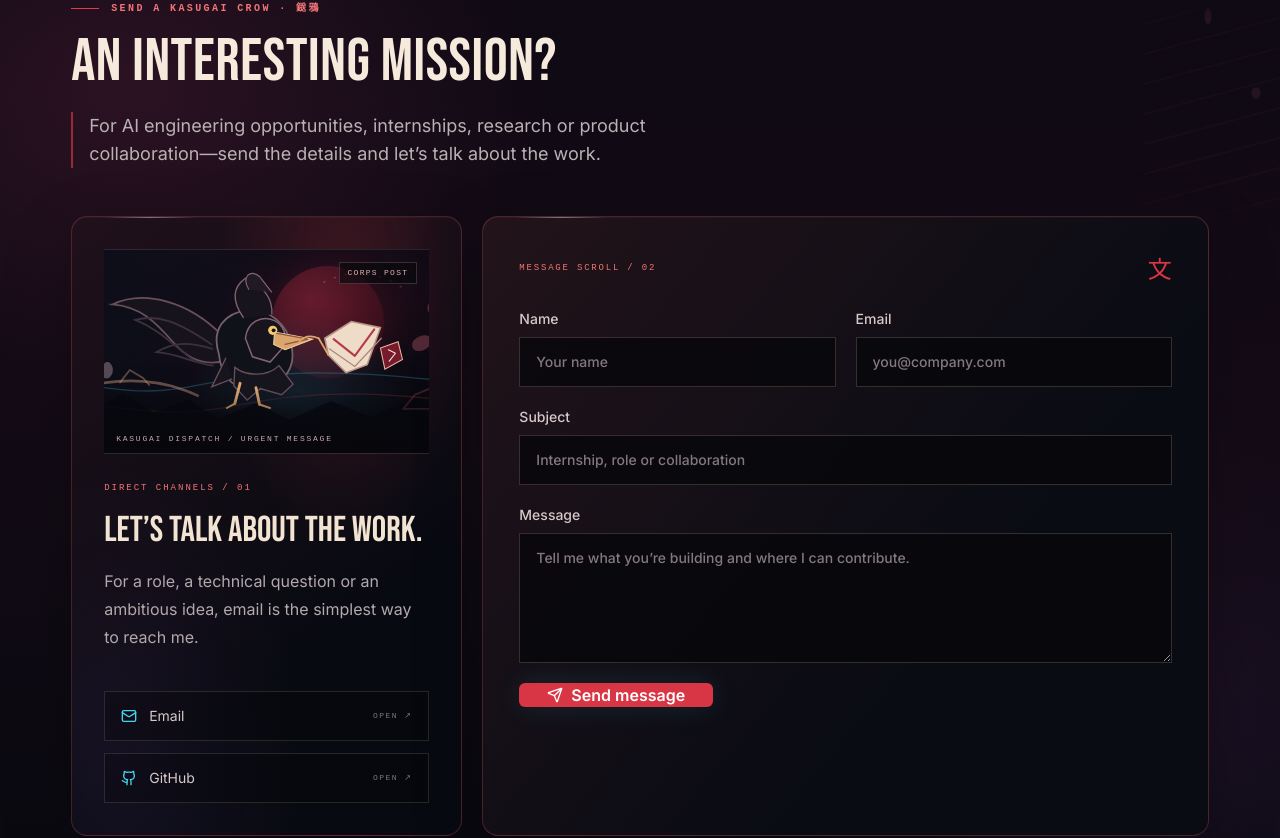
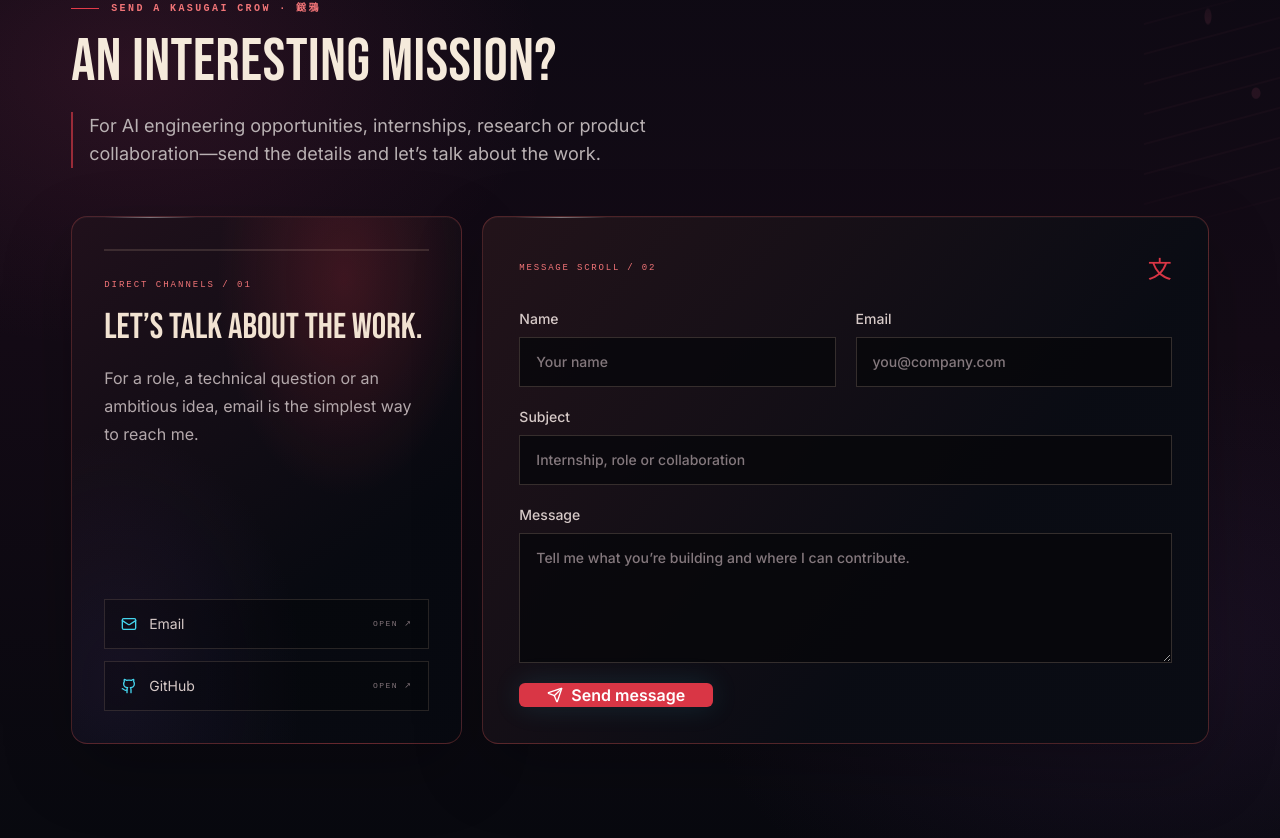
Before and after one commit to Giresh-458/portfolio, a Next.js app: page / in a window 1280 px wide. Shown: the part 7619-8457 px from the top of the page. Built offline with nearby package versions, Linux system fonts and the light colour scheme; no server answers.

Commit message:
Replace crude crow SVG with cinematic animated dispatch artwork

```diff
--- a/components/sections/contact-section.tsx
+++ b/components/sections/contact-section.tsx
@@ -2,6 +2,7 @@
 import { zodResolver } from "@hookform/resolvers/zod";
 import { motion, useReducedMotion } from "framer-motion";
 import { Github, Mail, Send } from "lucide-react";
+import Image from "next/image";
 import { useState } from "react";
 import { useForm } from "react-hook-form";
 import { z } from "zod";
@@ -35,53 +36,49 @@ export function ContactSection() {
       <motion.div initial={reduceMotion ? undefined : { opacity: 0, y: 18 }} whileInView={reduceMotion ? undefined : { opacity: 1, y: 0 }} viewport={{ once: true, amount: .2 }} className="grid gap-5 lg:grid-cols-[.7fr_1.3fr]">
         <GlassCard className="slayer-panel crow-dispatch flex flex-col justify-between p-6 md:p-8">
           <div>
-            <div className="crow-flight-scene relative mb-7 flex h-[205px] items-center justify-center overflow-hidden border-y border-[#E7C6AF]/12">
-              <div className="crow-moon absolute right-[14%] top-4 size-28 rounded-full" />
-              <div className="crow-haze pointer-events-none absolute inset-0" />
-              <svg className="absolute inset-0 h-full w-full" viewBox="0 0 600 230" preserveAspectRatio="xMidYMid slice" fill="none" aria-hidden="true">
-                <path d="M0 158C90 136 122 172 212 155S373 128 600 161" stroke="#3CCDE8" strokeOpacity=".24" strokeWidth="1.5"/>
-                <path d="M0 180C82 158 160 198 261 177S450 159 600 184" stroke="#D94B57" strokeOpacity=".2" strokeWidth="1.5"/>
-                <path d="M0 197L68 174L99 186L137 162L172 184L212 169L244 191L288 174L326 192L373 171L418 189L466 168L515 188L559 174L600 184V230H0Z" fill="#070810" fillOpacity=".8"/>
-                <path d="M24 179L87 179L87 206M12 179L99 179L86 162L57 150L27 162Z" stroke="#A84A55" strokeOpacity=".42" strokeWidth="2"/>
-                <path d="M467 180L534 180L534 207M455 180L546 180L533 164L500 151L468 164Z" stroke="#A84A55" strokeOpacity=".34" strokeWidth="2"/>
-                <path d="M70 72C130 51 168 64 213 84" stroke="#EFC9CB" strokeOpacity=".2" strokeWidth="1.2" strokeDasharray="3 10"/>
-                <path d="M364 37C401 18 435 28 460 47" stroke="#EFC9CB" strokeOpacity=".25" strokeWidth="1.2" strokeDasharray="3 10"/>
-
-                <path d="M102 153C151 143 190 150 222 165" stroke="#B88B78" strokeOpacity=".5" strokeWidth="3" strokeLinecap="round"/>
-                <path d="M134 150L145 136L160 145L167 153" stroke="#B88B78" strokeOpacity=".48" strokeWidth="2" strokeLinecap="round"/>
-
-                <motion.g animate={reduceMotion ? undefined : { rotate: [0, -7, 2, 0] }} transition={{ duration: 3.8, repeat: Infinity, ease: "easeInOut" }} style={{ transformOrigin: "278px 112px" }}>
-                  <path d="M254 100C212 56 159 46 125 63C157 65 174 82 195 105C214 126 235 132 260 122Z" fill="#17131C" stroke="#67505B" strokeWidth="2"/>
-                  <path d="M238 106C198 80 176 73 151 80C180 91 194 108 219 125" stroke="#3C303E" strokeWidth="2" strokeLinecap="round"/>
-                  <path d="M239 111C210 103 193 105 176 116C201 117 217 128 240 130" stroke="#3C303E" strokeWidth="2" strokeLinecap="round"/>
-                </motion.g>
-                <path d="M246 118C237 90 252 71 279 68C302 66 324 84 328 108C335 137 314 159 281 158C260 157 248 140 246 118Z" fill="#10121A" stroke="#76616A" strokeWidth="2"/>
-                <path d="M264 133C275 142 300 145 314 131L330 152L317 164L293 157L278 170L263 154Z" fill="#16141D" stroke="#67505B" strokeWidth="1.5"/>
-                <path d="M276 100C278 82 294 73 309 80C319 85 324 97 320 109L304 127L284 121Z" fill="#17141D" stroke="#806470" strokeWidth="1.7"/>
-                <path d="M309 93L352 101L321 113L308 107Z" fill="#DDA56E" stroke="#F2D1A0" strokeWidth="1.2"/>
-                <path d="M309 94L347 101L321 107" stroke="#8E563F" strokeWidth="1.4" strokeLinecap="round"/>
-                <circle cx="307" cy="91" r="5.2" fill="#F4C96B"/>
-                <circle cx="308" cy="91" r="2.2" fill="#171018"/>
-                <path d="M274 77C260 57 262 42 276 32C297 41 307 54 306 73" fill="#17141D" stroke="#806470" strokeWidth="1.5"/>
-                <path d="M280 45C271 30 282 21 292 30L306 48" fill="#211923" stroke="#806470" strokeWidth="1.3"/>
-                <path d="M254 122L238 155L261 146" fill="#17141D" stroke="#67505B" strokeWidth="1.5"/>
-                <path d="M270 151L264 174M288 156L292 175" stroke="#DDA56E" strokeWidth="3.2" strokeLinecap="round"/>
-                <path d="M264 174L255 179M292 175L304 179" stroke="#DDA56E" strokeWidth="2.2" strokeLinecap="round"/>
-
-                <path d="M366 100L396 81L429 88L414 130L390 139L370 119Z" fill="#EEDCC8" stroke="#B89384" strokeWidth="1.8"/>
-                <path d="M376 101L400 120L422 90" stroke="#B83949" strokeWidth="2.4" strokeLinecap="round" strokeLinejoin="round"/>
-                <path d="M371 112L400 132L430 100" stroke="#A9877D" strokeWidth="1.4" strokeLinecap="round"/>
-                <path d="M359 100C349 96 342 98 337 104" stroke="#DDA56E" strokeWidth="2" strokeLinecap="round"/>
-                <path d="M359 100L370 119" stroke="#DDA56E" strokeWidth="2" strokeLinecap="round"/>
-                <path d="M429 111L449 104L454 124L434 135Z" fill="#761A2C" stroke="#E7B3A0" strokeWidth="1.2"/>
-                <path d="M438 113L446 117L439 126" stroke="#F4DDC9" strokeWidth="1.3" strokeLinecap="round" strokeLinejoin="round"/>
-
-                <motion.path d="M484 60C496 43 513 50 502 65C493 77 477 74 484 60ZM518 83C537 64 555 79 538 93C524 102 510 94 518 83ZM466 103C479 90 495 99 483 110C474 118 461 115 466 103Z" fill="#E96B8B" fillOpacity=".85" animate={reduceMotion ? undefined : { x: [0, 13, -6, 0], y: [0, -8, 7, 0], rotate: [0, 35, -25, 0], opacity: [.35, .95, .5, .35] }} transition={{ duration: 7, repeat: Infinity, ease: "easeInOut" }}/>
-                <motion.path d="M67 109C79 98 89 105 81 114C74 121 63 117 67 109ZM107 35C118 25 130 31 122 40C116 47 103 43 107 35Z" fill="#F3CCD7" fillOpacity=".75" animate={reduceMotion ? undefined : { x: [0, 19, 7, 0], y: [0, 23, 36, 0], rotate: [0, 120, 280, 360], opacity: [0, .9, .6, 0] }} transition={{ duration: 9, repeat: Infinity, ease: "linear" }}/>
-              </svg>
-              <div className="pointer-events-none absolute inset-x-0 bottom-0 h-16 bg-gradient-to-t from-[#07070B] to-transparent" />
-              <span className="absolute bottom-2 left-3 font-mono text-[8px] uppercase tracking-[.22em] text-[#C5A9B2]">Kasugai dispatch / urgent message</span>
-              <span className="absolute right-3 top-3 border border-[#E7C6AF]/20 bg-[#08080D]/65 px-2 py-1 font-mono text-[8px] uppercase tracking-[.16em] text-[#E0B3A9]">Corps post</span>
+            <div className="crow-flight-scene relative mb-7 overflow-hidden border-y border-[#E7C6AF]/15">
+              <motion.div
+                aria-hidden="true"
+                className="absolute -inset-[2%]"
+                animate={reduceMotion ? undefined : { scale: [1.02, 1.055, 1.02], x: [0, -3, 0], y: [0, -2, 0] }}
+                transition={{ duration: 18, repeat: Infinity, ease: "easeInOut" }}
+              >
+                <Image
+                  src="/images/kasugai-crow-dispatch.webp"
+                  alt=""
+                  fill
+                  sizes="(max-width: 1023px) 100vw, 40vw"
+                  className="crow-scene-art object-cover object-center"
+                />
+              </motion.div>
+              <div className="pointer-events-none absolute inset-0 bg-[linear-gradient(180deg,rgba(7,7,12,.25),transparent_30%,rgba(7,7,12,.10)_60%,rgba(7,7,12,.83))]" />
+              <div className="pointer-events-none absolute inset-0 bg-[linear-gradient(90deg,rgba(7,7,12,.34),transparent_34%,transparent_76%,rgba(7,7,12,.18))]" />
+              <motion.span
+                className="dispatch-petal absolute left-[18%] top-[28%] h-2.5 w-4"
+                animate={reduceMotion ? undefined : { x: [0, 36, 72], y: [0, 24, 43], rotate: [0, 100, 220], opacity: [0, .9, 0] }}
+                transition={{ duration: 8, repeat: Infinity, ease: "linear" }}
+              />
+              <motion.span
+                className="dispatch-petal absolute right-[18%] top-[21%] h-2 w-3.5"
+                animate={reduceMotion ? undefined : { x: [0, -25, -54], y: [0, 30, 58], rotate: [0, -120, -250], opacity: [0, .8, 0] }}
+                transition={{ duration: 7.5, delay: 2.2, repeat: Infinity, ease: "linear" }}
+              />
+              <motion.span
+                className="dispatch-petal absolute left-[55%] top-[14%] h-2 w-3"
+                animate={reduceMotion ? undefined : { x: [0, 24, 7], y: [0, 42, 78], rotate: [0, 170, 340], opacity: [0, .9, 0] }}
+                transition={{ duration: 9, delay: .8, repeat: Infinity, ease: "linear" }}
+              />
+              <div className="absolute left-3 top-3 flex items-center gap-2 border border-[#E8D3C6]/25 bg-[#08080D]/65 px-2.5 py-1.5 backdrop-blur-sm sm:left-4 sm:top-4">
+                <span className="size-1.5 rounded-full bg-[#E8595C] shadow-[0_0_12px_rgba(232,89,92,.8)]" />
+                <span className="font-mono text-[8px] uppercase tracking-[.2em] text-[#F0DED0]">Kasugai crow / in flight</span>
+              </div>
+              <div className="absolute bottom-0 left-0 right-0 flex items-end justify-between gap-3 px-3 pb-3 pt-12 sm:px-4 sm:pb-4">
+                <div>
+                  <p className="font-mono text-[8px] uppercase tracking-[.23em] text-[#F0AFB8]">Demon Slayer Corps · 鎹鴉</p>
+                  <p className="mt-1.5 font-display text-2xl uppercase leading-none text-[#FFF0E1] drop-shadow-lg sm:text-3xl">A message awaits.</p>
+                </div>
+                <span className="shrink-0 border border-[#E9D5C4]/30 bg-[#08080D]/65 px-2 py-1.5 font-mono text-[8px] uppercase tracking-[.17em] text-[#E8D5C7] backdrop-blur-sm">Dispatch / 01</span>
+              </div>
             </div>
             <p className="font-mono text-[9px] uppercase tracking-[.22em] text-[#F17477]">Direct channels / 01</p>
             <h3 className="mt-4 font-display text-3xl uppercase leading-tight text-[#F2E3D2] md:text-4xl">Let’s talk about the work.</h3>
```
